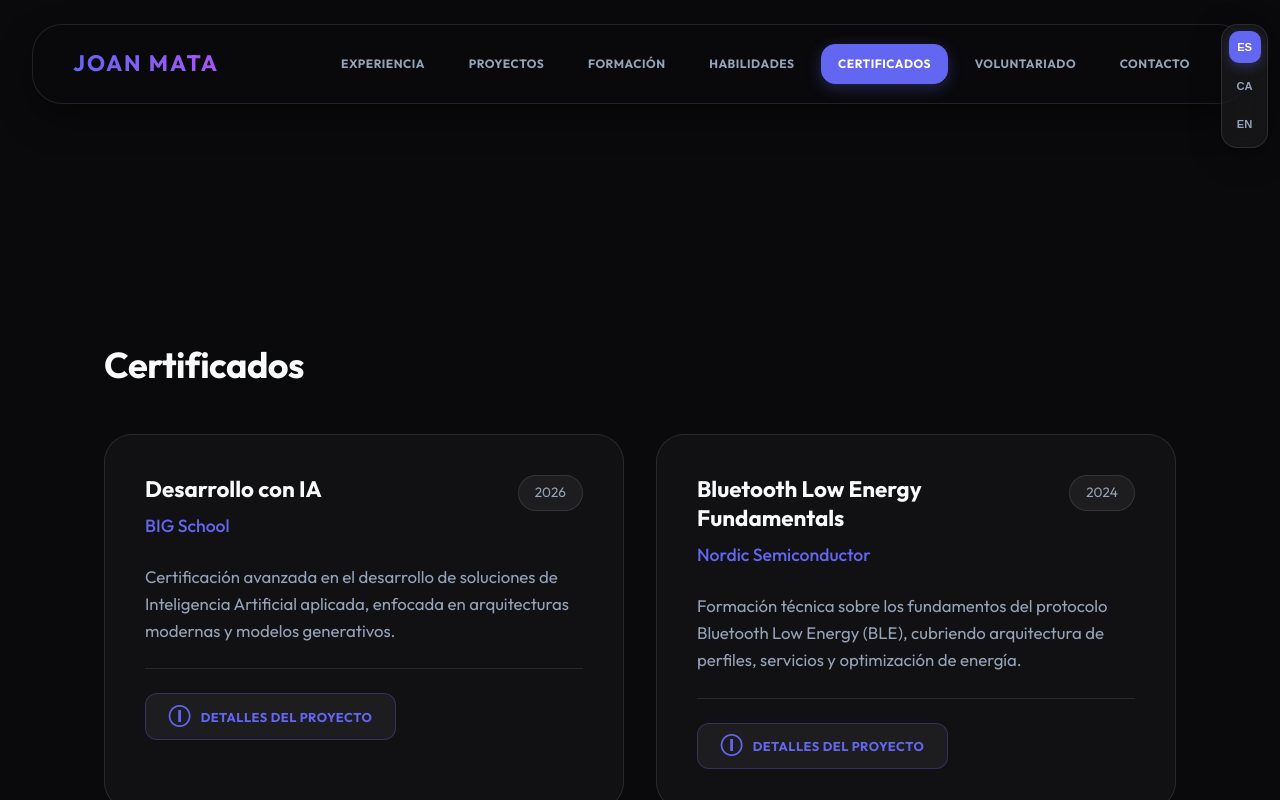
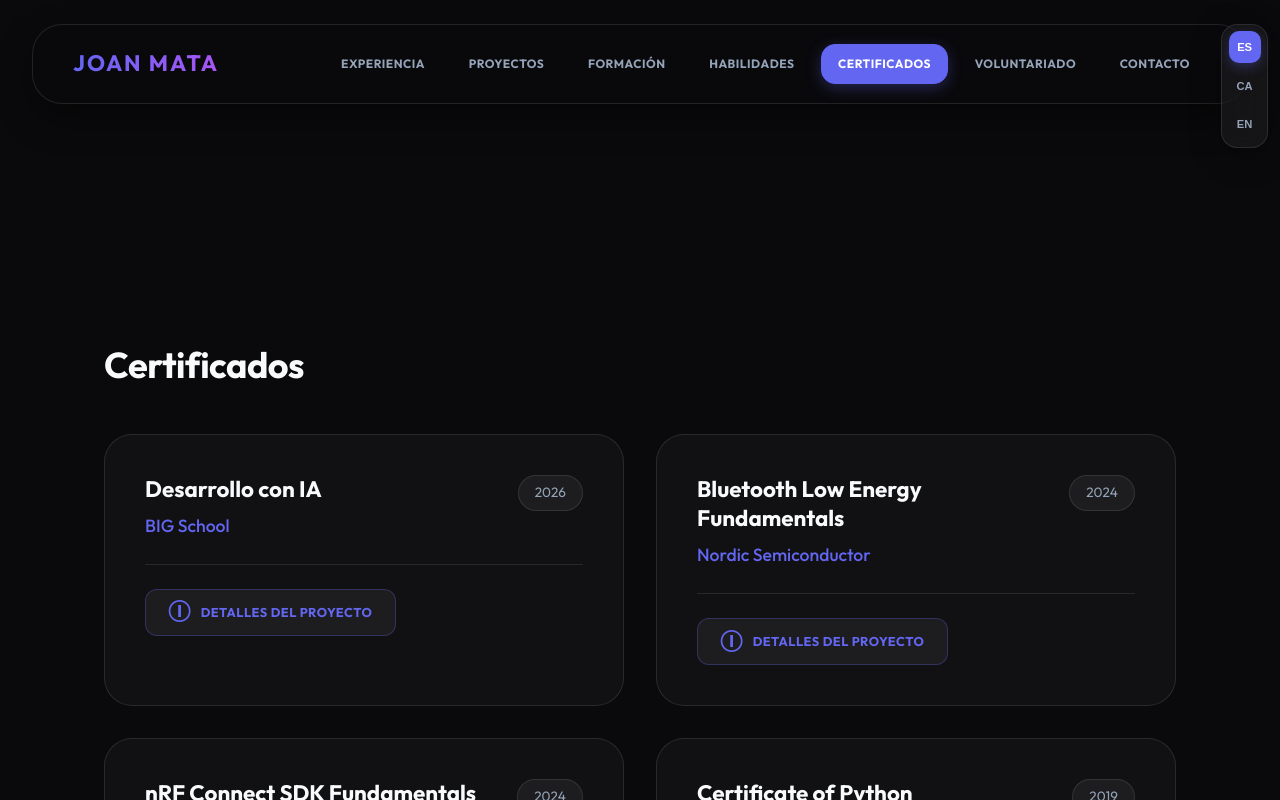
Before and after one commit to joan-mata/joanmata_web, a React (Vite) app: page /#/certificates in a window 1280 px wide. Shown: the top 800 px of the page. Built offline with nearby package versions, Linux system fonts and the light colour scheme.

Commit message:
fix: certificate vista

```diff
--- a/src/components/sections/Certificates.jsx
+++ b/src/components/sections/Certificates.jsx
@@ -11,10 +11,6 @@ const Certificates = ({ title, data, lang, isAdmin, onEdit, onAdd, translations
     <div className="card-grid">
       {data.map((cert, idx) => (
         <Card key={cert.id} title={cert.title} subtitle={cert.issuer} date={cert.date}>
-          <p className="card-content" style={{ marginBottom: '1.5rem', color: 'var(--text-dim)', fontSize: '1.05rem', lineHeight: '1.6' }}>
-            {cert.description[lang]}
-          </p>
-
           <div className="card-footer-actions">
             <Link to={`/certificates/${cert.id}`} className="card-details-btn">
               {translations.projects.details}
```
